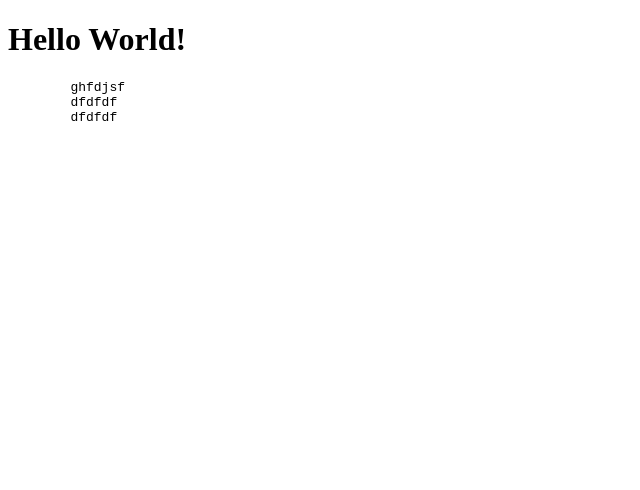
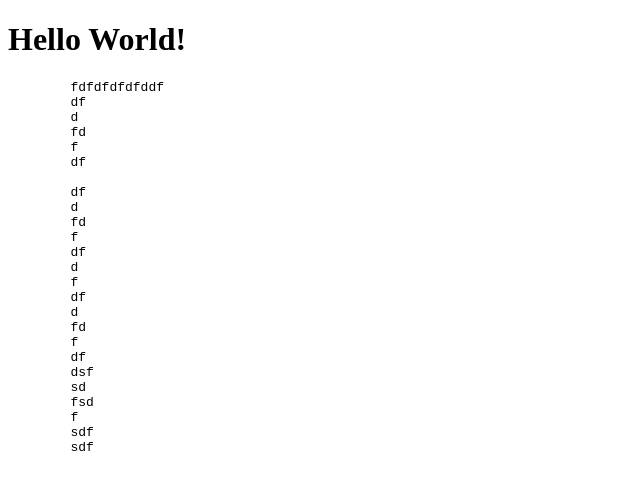
Before and after one commit to 5herw1n2144/hello_world, a plain HTML site: page index.html in a window 1280 px wide. Shown: the whole page, without its empty margins (0-640 px from the left). Drawn offline with Linux system fonts and the light colour scheme.

Commit message:
Update index.html

```diff
--- a/index.html
+++ b/index.html
@@ -11,9 +11,32 @@
 <body>
     <h1>Hello World!</h1>
     <pre>
-        ghfdjsf
-        dfdfdf
-        dfdfdf
+        fdfdfdfdfddf
+        df
+        d
+        fd
+        f
+        df
+
+        df
+        d
+        fd
+        f
+        df
+        d
+        f
+        df
+        d
+        fd
+        f
+        df
+        dsf
+        sd
+        fsd
+        f
+        sdf
+        sdf
+
     </pre>
 
 </body>
```
